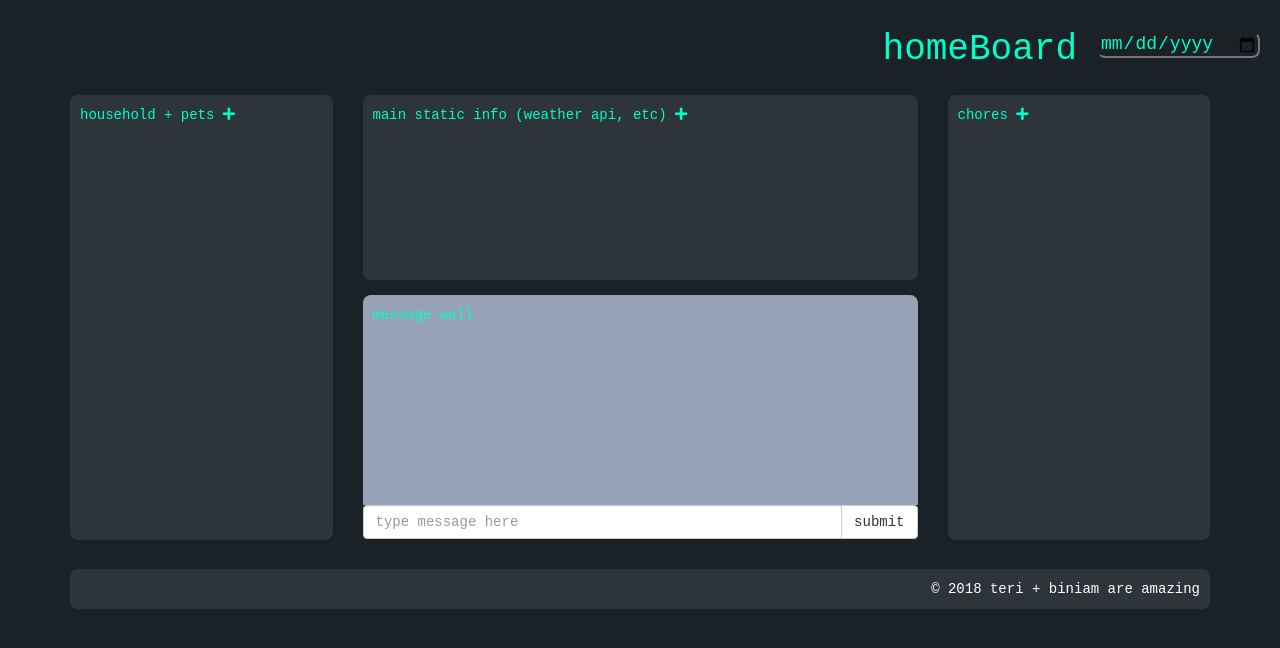
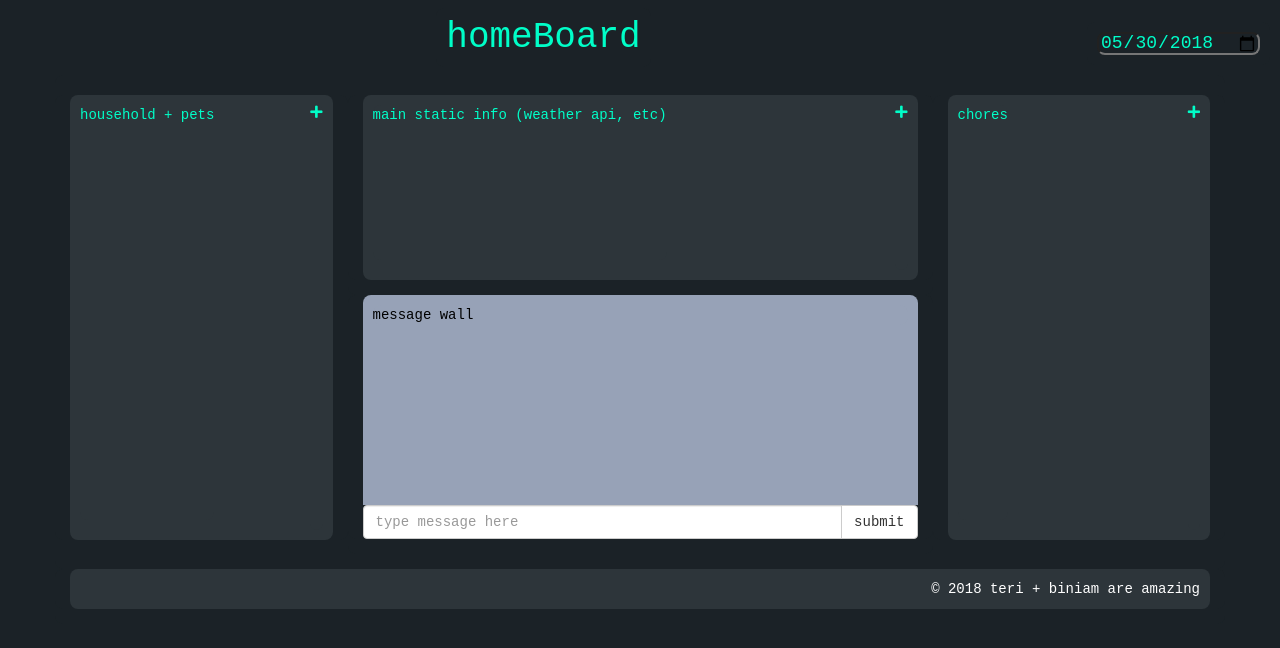
Before and after one commit to londondata/homeboard, a Node server app: page / in a window 1280 px wide. Shown: the top 648 px of the page. Run offline with Node 20, Linux system fonts and the light colour scheme; some libraries are stand-ins or nearby versions.

Commit message:
+ stylings

```diff
--- a/public/scripts/main.js
+++ b/public/scripts/main.js
@@ -0,0 +1,21 @@
+$(document).ready(() =>{
+	console.log("insanity check")
+
+//set homeboard name
+var now = new Date();
+var day = ("0" + now.getDate()).slice(-2);
+var month = ("0" + (now.getMonth() + 1)).slice(-2);
+var today = now.getFullYear()+"-"+(month)+"-"+(day) ;
+
+$('#date').val(today);
+    $("#addHome").on("click", (e)=>{
+        e.preventDefault();
+        e.stopImmediatePropagation();
+        console.log("sanity check")
+        $('#addHomeForm').css("display","inline-block");
+    });
+
+
+
+});
+//end of function & document
--- a/public/styles/style.css
+++ b/public/styles/style.css
@@ -10,7 +10,6 @@
 
 	.header{
         height: 75px;
-        text-align: center;
         display: flex;
         flex-direction: row;
         justify-content: flex-end;
@@ -20,12 +19,17 @@
     }
     .hb {
     	padding: 10px;
+    	margin: auto;
+    	display: flex;
+    	justify-content: center;
     }
 
     .date{
     	padding: 10px;
     	margin-top: 22px;
     	margin-right: 10px;
+    	display: flex;
+    	justify-content: right;
     }
 
     main {
@@ -38,12 +42,22 @@
 
     p {
     	background-color: #2D353A;
-    	display: inline;
+    /*	margin-top: 20px;*/
     }
 
     .fas{
     	background-color: #2D353A;
-    	margin-right: 1px;
+  /*  	display: flex;
+    	flex-direction: row;
+    	justify-content: flex-end;
+    	align-items: flex-end;*/
+   /* 	margin-bottom: 10px;*/
+
+    }
+    .household, .info, .chores {
+    	display: flex;
+    	flex-direction: row;
+    	justify-content: space-between;
     }
 
 	.row > div{
@@ -75,6 +89,7 @@
     }
     .message-wall > p{
    		background: #97A2B7;
+   		color: black;
     }
     .message-wall-input{
     	border-radius: 0;
--- a/views/index.html
+++ b/views/index.html
@@ -21,13 +21,13 @@
 		<div class="container">
         <div class="row">
             <div class="col-md-3">
-                <div class="household"><p>household + pets    <i class="fas fa-plus"></i> </p></div>
+                <div class="household"><p>household + pets</p><i class="fas fa-plus"></i></div>
             </div>
 
             <div class="col-md-6">
                 <div class="row">
                     <div class="col-md-12">
-                        <div class="info"><p> main static info (weather api, etc)    <i class="fas fa-plus"></i></p></div>
+                        <div class="info"><p> main static info (weather api, etc)</p><i class="fas fa-plus"></i></div>
                     </div>
                 </div>
                 <div class="row">
@@ -45,7 +45,7 @@
             </div>
 
             <div class="col-md-3">
-                <div class="chores"><p>chores    <i class="fas fa-plus"></i></p></div>
+                <div class="chores"><p>chores</p><i class="fas fa-plus"></i></div>
             </div>
         </div>
         <div class="row">
```
